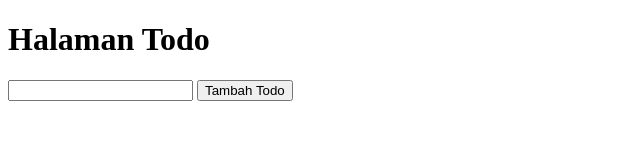
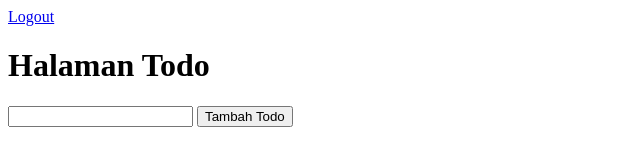
Before and after one commit to impactbyte-norberta/12-fetch, a plain HTML site: page todo.html in a window 1280 px wide. Shown: the whole page, without its empty margins (0-640 px from the left). Drawn offline with Linux system fonts and the light colour scheme.

Commit message:
Create logout feature

```diff
--- a/todo.html
+++ b/todo.html
@@ -6,6 +6,9 @@
         <title>Document</title>
     </head>
     <body>
+        <nav>
+            <a href="#" onclick="logout()">Logout</a>
+        </nav>
         <h1>Halaman Todo</h1>
 
         <form>
--- a/todo.js
+++ b/todo.js
@@ -81,3 +81,8 @@ function deleteTodo(id) {
         })
         .catch((error) => console.error(error));
 }
+
+function logout() {
+    localStorage.removeItem('user');
+    window.location.replace('./index.html');
+}
```
